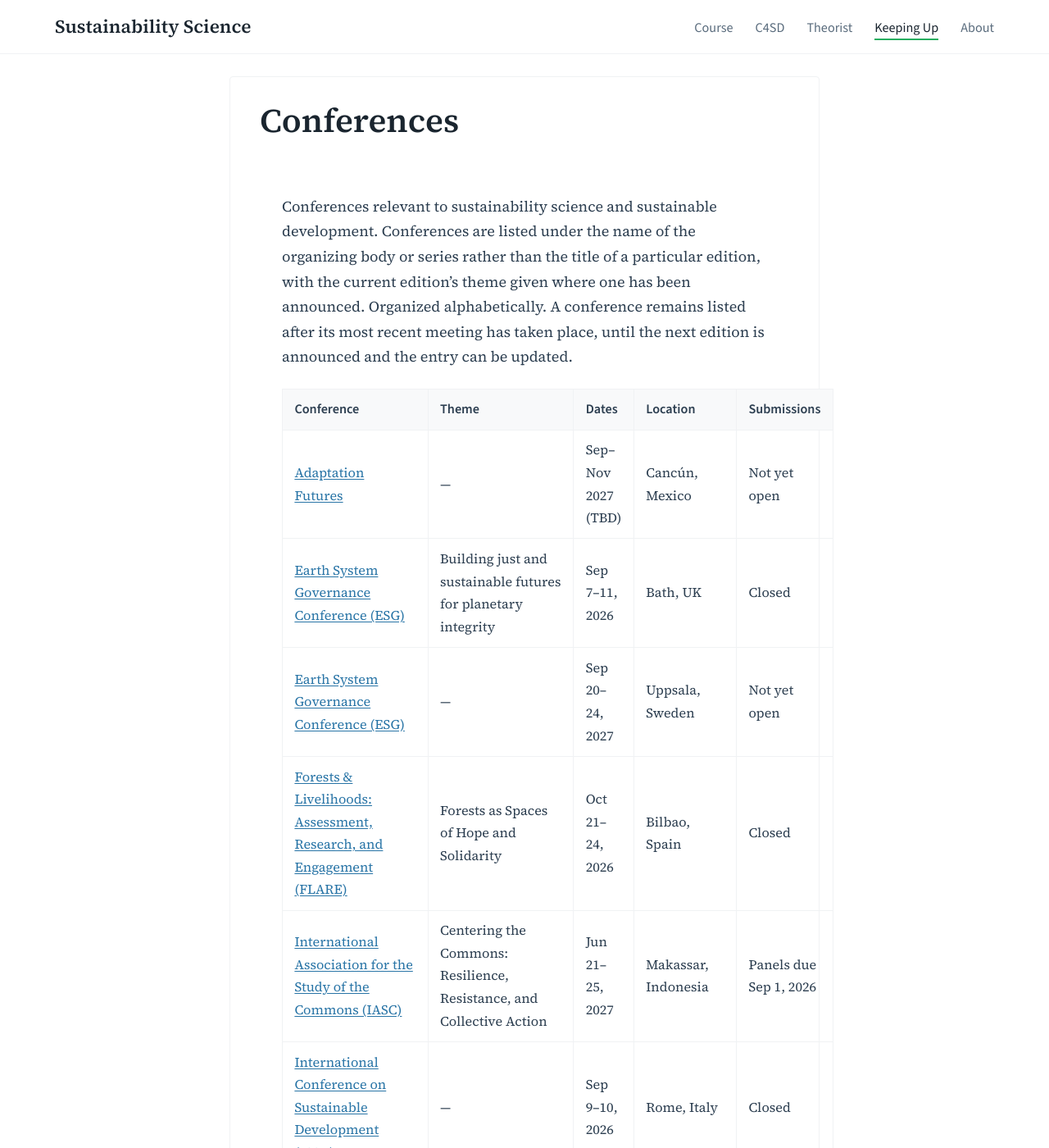
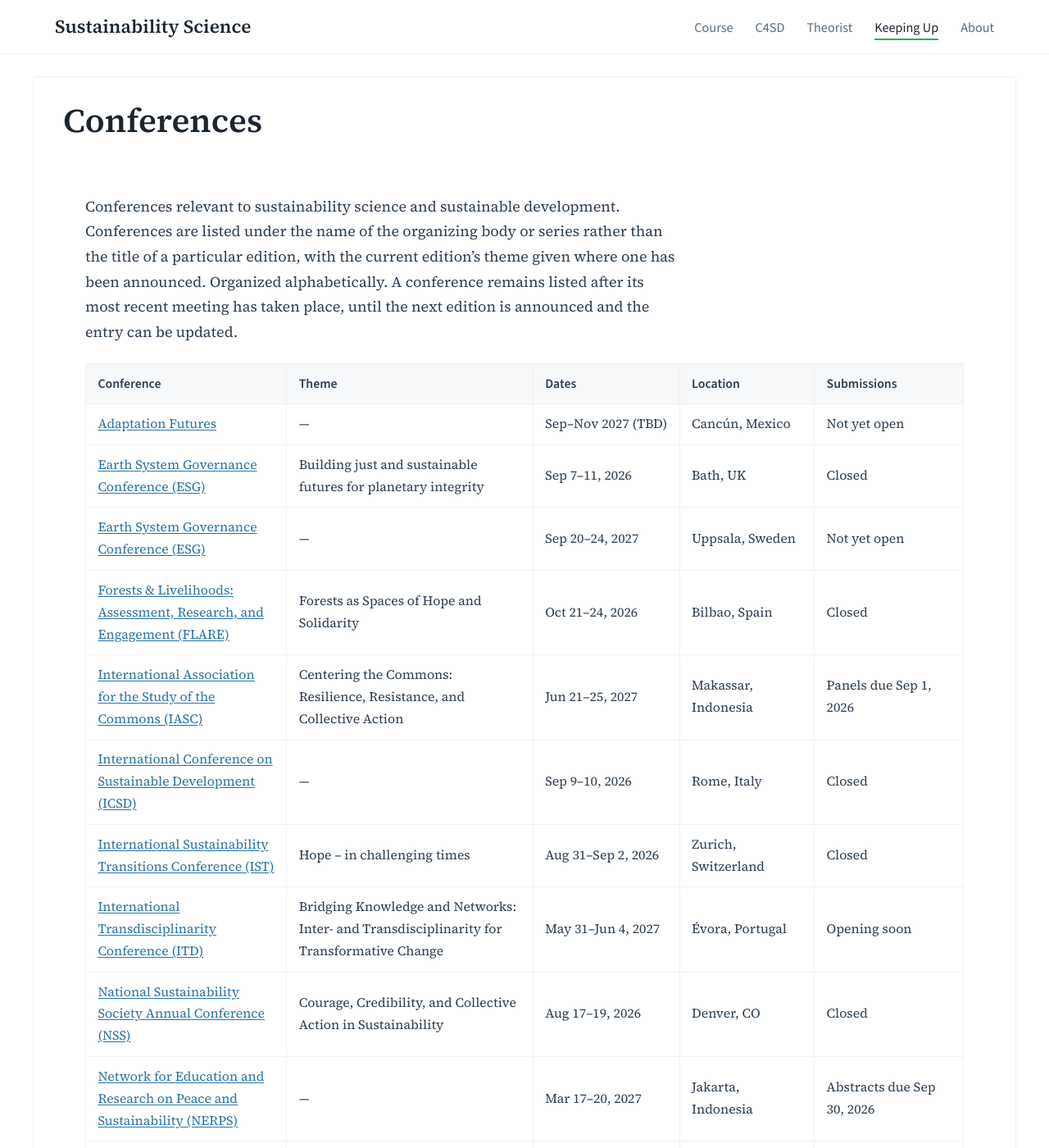
Before and after one commit to agharley/sustsci, a Jekyll site: the page built from keeping-up/conferences.md, in a window 1280 px wide and 1400 px high. Shown: the whole window at 82% size. Built offline with Jekyll 4.4.1, drawn with Linux system fonts in a browser that asks for light colours.

Commit message:
fixing formatting conferndces webpage
note might widen other parts of website too.

```diff
--- a/_layouts/page.html
+++ b/_layouts/page.html
@@ -2,7 +2,7 @@
 layout: default
 ---
 
-<main id="main-content" class="page-container{% if page.wide %} page-container--wide{% endif %}">
+<main id="main-content" class="page-container{% if page.wide %} page-container-wide{% endif %}{% if page.full %} page-container-full{% endif %}">
   {% if page.title %}
   <header class="page-header">
     <h1>{{ page.title }}</h1>
--- a/assets/css/style.scss
+++ b/assets/css/style.scss
@@ -338,6 +338,20 @@ a:hover {
   max-width: 940px;
 }
 
+/* Opt-in full-width container for pages built around a wide data table
+   (set `full: true` in front matter) */
+.page-container-full {
+  max-width: var(--max-width);
+}
+
+/* Prose inside a full-width page stays at a readable measure; only the
+   table is allowed to use the extra width. */
+.page-container-full > .page-content > p,
+.page-container-full > .page-content > ul,
+.page-container-full > .page-content > ol {
+  max-width: var(--content-width);
+}
+
 /* Intro band between banner and content box (set `intro` in front matter) */
 .page-intro {
   max-width: 1020px;
@@ -352,7 +366,8 @@ a:hover {
   margin: 0 0 1rem;
 }
 
-.page-container-wide .page-content {
+.page-container-wide .page-content,
+.page-container-full .page-content {
   max-width: none;
 }
 
@@ -1178,6 +1193,45 @@ th {
   font-weight: 600;
 }
 
+/* Five-column listing tables on full-width pages (e.g. Conferences).
+   Column hints keep the name and theme columns from being squeezed, and
+   stop short date ranges from breaking across several lines. */
+.page-container-full table {
+  font-size: 0.88rem;
+}
+
+.page-container-full th:nth-child(1),
+.page-container-full td:nth-child(1) { width: 24%; }
+
+.page-container-full th:nth-child(2),
+.page-container-full td:nth-child(2) { width: 30%; }
+
+.page-container-full th:nth-child(3),
+.page-container-full td:nth-child(3) { width: 12%; white-space: nowrap; }
+
+.page-container-full th:nth-child(4),
+.page-container-full td:nth-child(4) { width: 16%; }
+
+.page-container-full th:nth-child(5),
+.page-container-full td:nth-child(5) { width: 18%; }
+
+/* Below the full-width breakpoint the table scrolls sideways rather than
+   collapsing into unreadable columns. */
+@media (max-width: 900px) {
+  .page-container-full {
+    padding: 1.25rem 1rem;
+  }
+
+  .page-container-full .page-content {
+    overflow-x: auto;
+    -webkit-overflow-scrolling: touch;
+  }
+
+  .page-container-full table {
+    min-width: 720px;
+  }
+}
+
 /* ==========================================================================
    UTILITIES
    ========================================================================== */
```
Also changed, not shown: keeping-up/conferences.md (+1 -0 lines).
